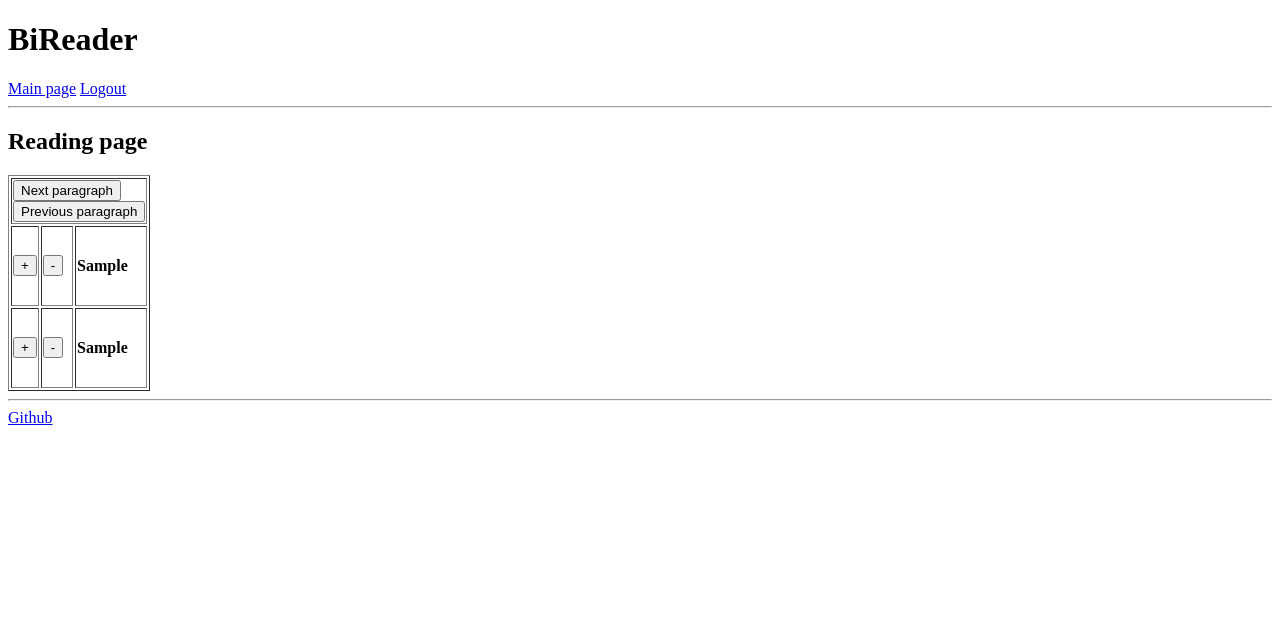
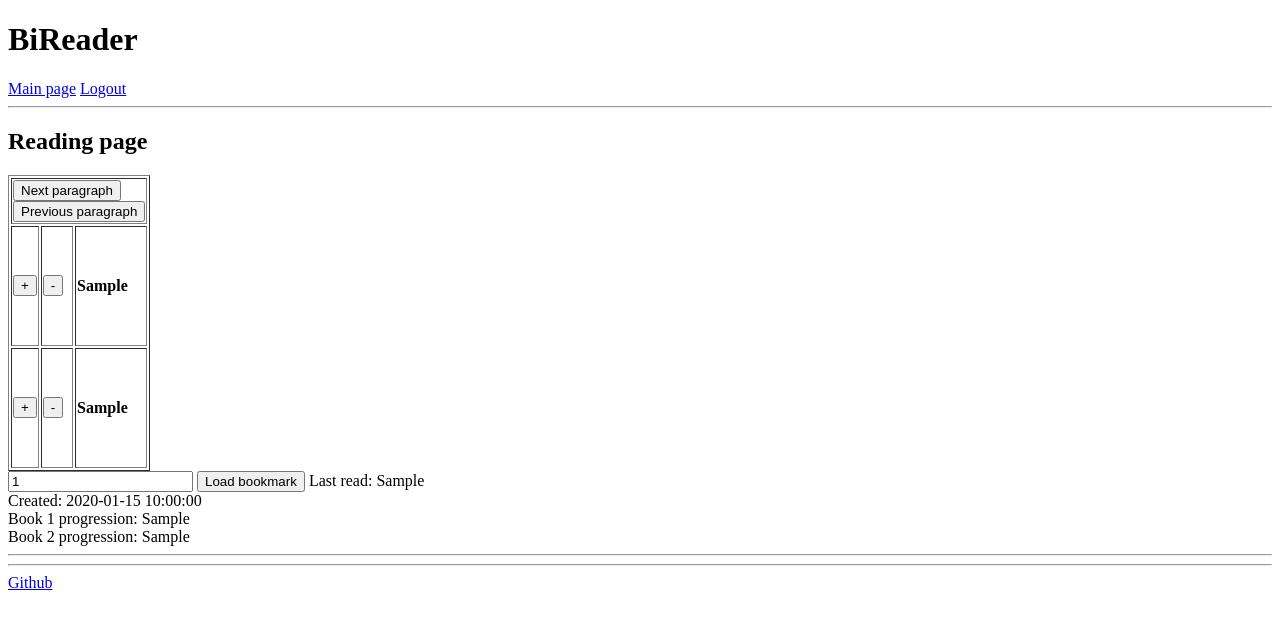
Before and after one commit to jakubgrad/Tietokannat-ja-web-ohjelmointi-Projekti, a Flask app: template src/templates/read_pair.html in a window 1280 px wide. Shown: the top 629 px of the page. Run offline with Flask 3, Linux system fonts and the light colour scheme; the visitor is signed in with stand-in values (Sample User, id 1); the template is opened without the code that fills it: most values are stand-ins (such as "Sample title", 1, 10 or a date in 2020); lists and menus that the app fills with data are empty.

Commit message:
Added bookmark selection:

```diff
--- a/src/templates/read_pair.html
+++ b/src/templates/read_pair.html
@@ -39,7 +39,7 @@
             <input type="submit" value="Previous paragraph">
         </form>
   </tr>
-  <tr style="height: 80px;">
+  <tr style="height: 120px;">
     <th style="text-align: right; width: 4px;">
         <form action="/read_pair/{{ pair.id }}" method="POST">
             <input type="text" name="counter" style="display: none;" value="{{ counter if counter else 0 }}">
@@ -60,7 +60,7 @@
         {{ sentences1 if sentences1 else 0}}
     </th>
 
-  <tr style="height: 80px;">
+  <tr style="height: 120px;">
     <th style="text-align: right; width: 4px;">
         <form action="/read_pair/{{ pair.id }}" method="POST">
             <input type="text" name="counter" style="display: none;" value="{{ counter if counter else 0 }}">
@@ -84,6 +84,23 @@
 
 </table>
 
+{% for bookmark in bookmarks_of_pair %}
+
+<form action="/read_pair/{{ pair.id }}" method="POST">
+            <input type="text" name="counter" style="display: none;" value="{{ counter if counter else 0 }}">
+            <input type="text" name="counter1" style="display: none;" value="{{ counter1 if counter1 else 0 }}">
+            <input type="text" name="counter2" style="display: none;" value="{{ counter2 if counter2 else 0 }}">
+            <input type="number" name="bookmark_id" value={{bookmark.id}}>
+            <input type="submit" value="Load bookmark">
+
+        Last read: {{ bookmark.last_read }} <br>
+        Created: {{ bookmark.created_at.strftime("%Y-%m-%d %H:%M:%S") }} <br>
+        Book 1 progression: {{ bookmark.book1 }} <br>
+        Book 2 progression: {{ bookmark.book2}} <br>
+        </form>
+<hr>
+{% endfor %}
+
 
 {% else %}
 It appears you are not logged on.
```
